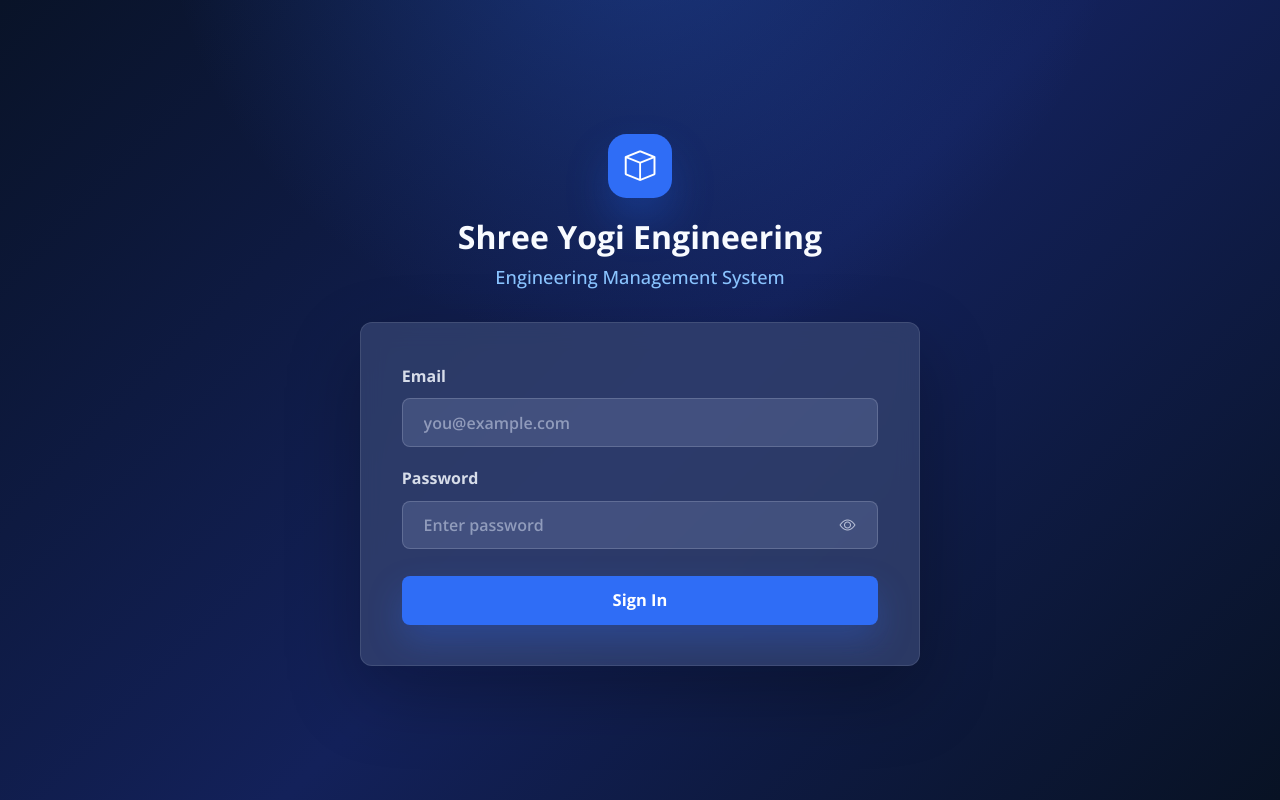
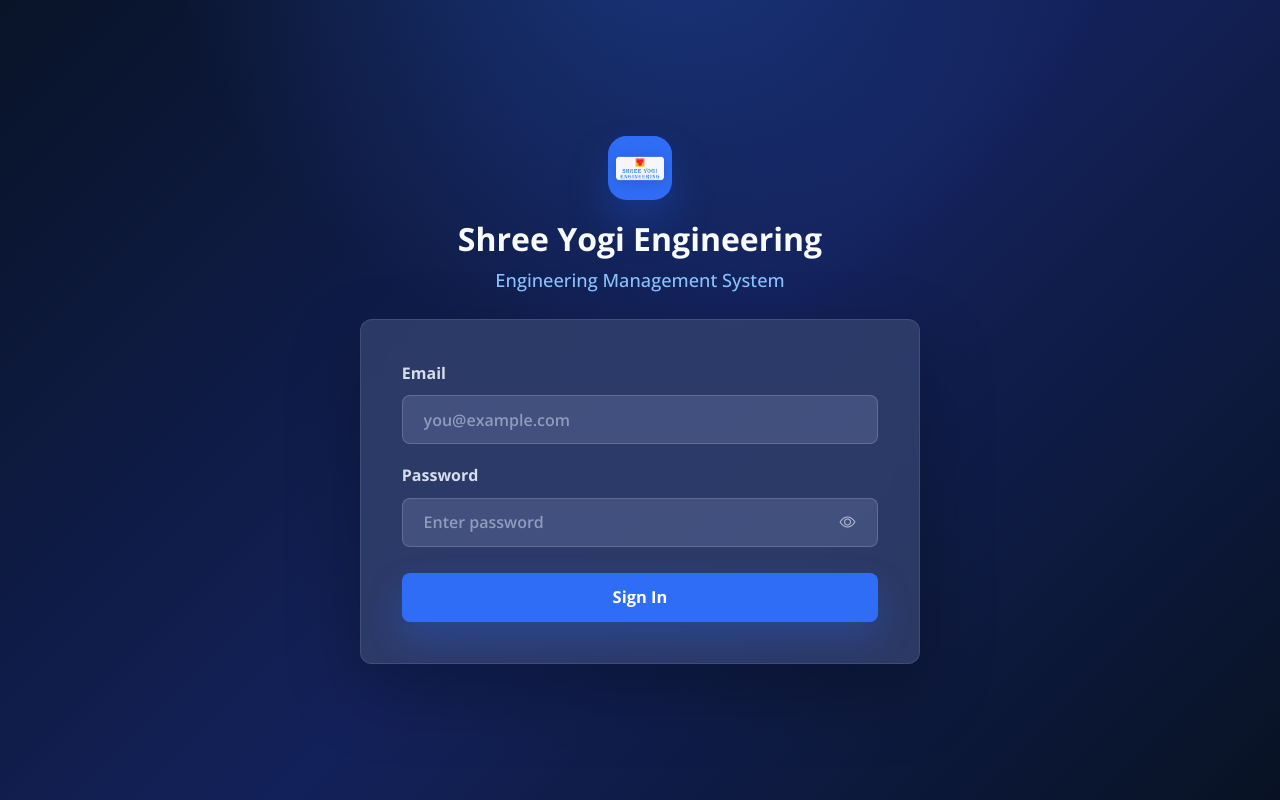
Before and after one commit to hemal1711/ShreeYogiAngineeringUI, an Angular app: page /auth/login in a window 1280 px wide. Built offline with nearby package versions, Linux system fonts and the light colour scheme.

Commit message:
added logo and favicon icon

```diff
--- a/src/app/auth/login/login.component.html
+++ b/src/app/auth/login/login.component.html
@@ -1,7 +1,7 @@
 <main class="login-page">
   <section class="login-hero" aria-labelledby="login-title">
-    <div class="login-hero__mark" aria-hidden="true">
-      <i class="bi bi-box"></i>
+    <div class="login-hero__mark">
+      <img src="assets/logo.png" alt="Shree Yogi Engineering logo" />
     </div>
     <h1 id="login-title">Shree Yogi Engineering</h1>
     <p>Engineering Management System</p>
--- a/src/app/auth/login/login.component.scss
+++ b/src/app/auth/login/login.component.scss
@@ -33,10 +33,13 @@
   color: #ffffff;
   background: #2f6df6;
   box-shadow: 0 1.4rem 2.6rem rgba(34, 99, 237, 0.28);
+  overflow: hidden;
 
-  i {
-    font-size: clamp(1.45rem, 2.4vw, 2.15rem);
-    line-height: 1;
+  img {
+    width: 74%;
+    height: 74%;
+    object-fit: contain;
+    filter: drop-shadow(0 0.15rem 0.45rem rgba(15, 23, 42, 0.2));
   }
 }
 
@@ -63,6 +66,10 @@
   background: rgba(53, 68, 112, 0.76);
   box-shadow: 0 1.75rem 4.5rem rgba(0, 0, 0, 0.28);
   backdrop-filter: blur(12px);
+}
+
+.login-hero + .login-card {
+  margin-top: -0.35rem;
 }
 
 form {
--- a/src/app/layout/shell-sidebar/shell-sidebar.component.html
+++ b/src/app/layout/shell-sidebar/shell-sidebar.component.html
@@ -3,7 +3,9 @@
   [ngClass]="{ 'shell-sidebar--collapsed': layout.sidebarCollapsed() && !layout.mobileSidebarOpen() }"
 >
   <div class="shell-sidebar__brand">
-    <div class="shell-sidebar__mark">SY</div>
+    <div class="shell-sidebar__mark">
+      <img src="assets/logo.png" alt="Shree Yogi Engineering logo" />
+    </div>
 
     @if (!layout.sidebarCollapsed() || layout.mobileSidebarOpen()) {
       <div class="shell-sidebar__identity">
--- a/src/app/layout/shell-sidebar/shell-sidebar.component.scss
+++ b/src/app/layout/shell-sidebar/shell-sidebar.component.scss
@@ -70,9 +70,16 @@
   width: 2.8rem;
   height: 2.8rem;
   border-radius: 0.85rem;
-  background: #4f7df3;
+  padding: 0.35rem;
+  background: linear-gradient(180deg, #ffffff 0%, #dbeafe 100%);
   color: #ffffff;
-  font-weight: 800;
+  box-shadow: inset 0 0 0 1px rgba(148, 163, 184, 0.18);
+}
+
+.shell-sidebar__mark img {
+  width: 100%;
+  height: 100%;
+  object-fit: contain;
 }
 
 .shell-sidebar__identity {
--- a/src/index.html
+++ b/src/index.html
@@ -8,7 +8,7 @@
   <meta name="viewport" content="width=device-width, initial-scale=1">
   <meta name="description" content="Shree Yogi Engineering - Professional authentication and management system">
   <meta name="theme-color" content="#0d6efd">
-  <link rel="icon" type="image/x-icon" href="favicon.ico">
+  <link rel="icon" type="image/x-icon" href="assets/favicon.ico">
   <link rel="preconnect" href="https://fonts.googleapis.com">
   <link rel="preconnect" href="https://fonts.gstatic.com" crossorigin>
   <link href="https://fonts.googleapis.com/css2?family=Open+Sans:wght@300;400;500;600;700&display=swap" rel="stylesheet">
```
Also changed, not shown: src/assets/logo.png (added), 1 other file (tests, documents, lock files or other folders).
